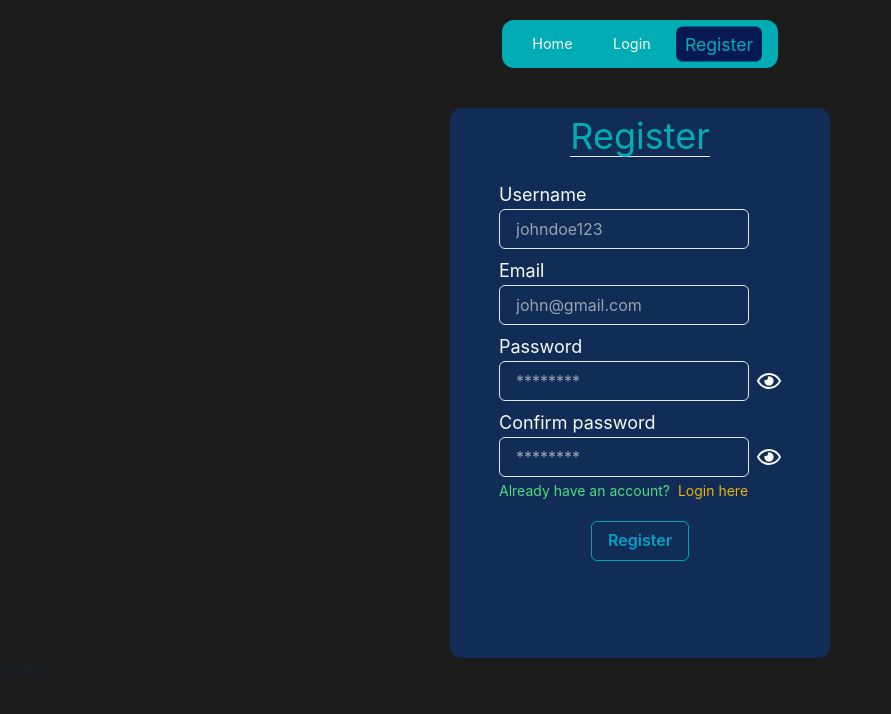
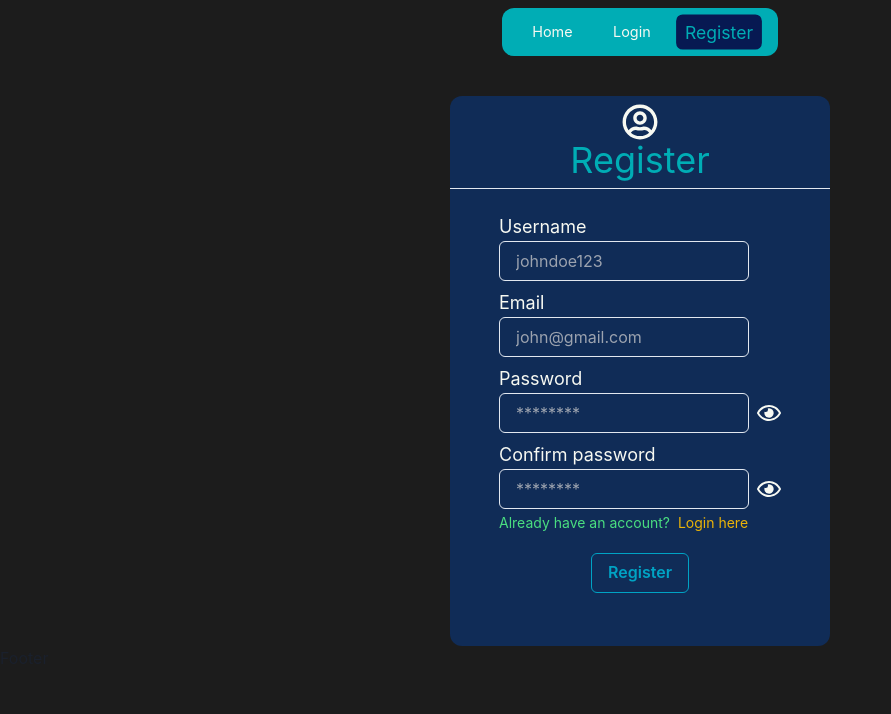
Before and after one commit to nii-shaan/Note-it, a React (Vite) app in the folder frontend/: page /register in a window 1280 px wide. Shown: the top 714 px of the page, without its empty margins (0-891 px from the left). Built offline with nearby package versions, Linux system fonts and the light colour scheme; no server answers.

Commit message:
ui: icons on forms

```diff
--- a/frontend/src/page/header/NavBar.tsx
+++ b/frontend/src/page/header/NavBar.tsx
@@ -10,7 +10,7 @@ function NavBar() {
   const navItemStyleInActive =
     "px-2 py-1 transition-all duration-300 ease-in-out scale-90 text-text rounded-md hover:bg-main hover:text-text  ";
   return (
-    <div className="h-12 w-min rounded-xl bg-second text-secondText  flex justify-center items-center gap-x-5 px-5  mx-auto mt-5 sticky top-0">
+    <div className="h-12 w-min rounded-xl bg-second text-secondText  flex justify-center items-center gap-x-5 px-5  mx-auto mt-2 sticky top-0">
       <NavLink
         to=""
         className={({ isActive }) =>
--- a/frontend/src/page/pages/Login.tsx
+++ b/frontend/src/page/pages/Login.tsx
@@ -7,13 +7,14 @@ import {
 } from "react-icons/fa";
 import { toast } from "react-toastify";
 import { useNavigate } from "react-router-dom";
+import { CiLogin } from "react-icons/ci";
+
 type Inputs = {
   email: String;
   password: String;
 };
 import { useDispatch } from "react-redux";
 import { login } from "../../store/user.slice";
-
 
 function Login() {
   const navigate = useNavigate();
@@ -81,8 +82,10 @@ function Login() {
         onSubmit={handleSubmit(onSubmit)}
       >
         <div className="bg-[#102C57] h-full w-[95%] mx-auto flex flex-col  rounded-xl text-text">
-          <div id="title" className="flex justify-center mt-2">
-            <h1 className="text-4xl text-second border-b">Login</h1>
+          <div id="heading" className="flex-col w-full py-2 border-b">
+            <div className=" flex justify-center items-center text-4xl text-second ">
+              Login <CiLogin className="text-[50px]" />
+            </div>
           </div>
           <div id="fields" className="  mx-auto">
             <div id="emailField" className="flex flex-col mt-6">
--- a/frontend/src/page/pages/Register.tsx
+++ b/frontend/src/page/pages/Register.tsx
@@ -7,6 +7,7 @@ import {
 import { useState } from "react";
 import { toast } from "react-toastify";
 import { useNavigate } from "react-router-dom";
+import { FaRegUserCircle } from "react-icons/fa";
 
 type Inputs = {
   username: string;
@@ -80,8 +81,13 @@ function Register() {
         className="mt-10 h-[550px]  mx-auto max-w-[400px] flex justify-center"
       >
         <div className="h-full w-[95%] bg-[#102C57] text-text flex flex-col  rounded-xl  ">
-          <div id="heading" className="flex justify-center mt-2">
-            <h1 className="text-4xl text-second border-b">Register</h1>
+          <div id="heading" className="flex-col w-full py-2 border-b">
+            <div className="flex justify-center text-4xl">
+              <FaRegUserCircle />
+            </div>
+            <div className=" flex justify-center text-4xl text-second ">
+              Register{" "}
+            </div>
           </div>
           <div id="fields" className="mx-auto">
             <div id="inputField" className="flex flex-col mt-6">
```
